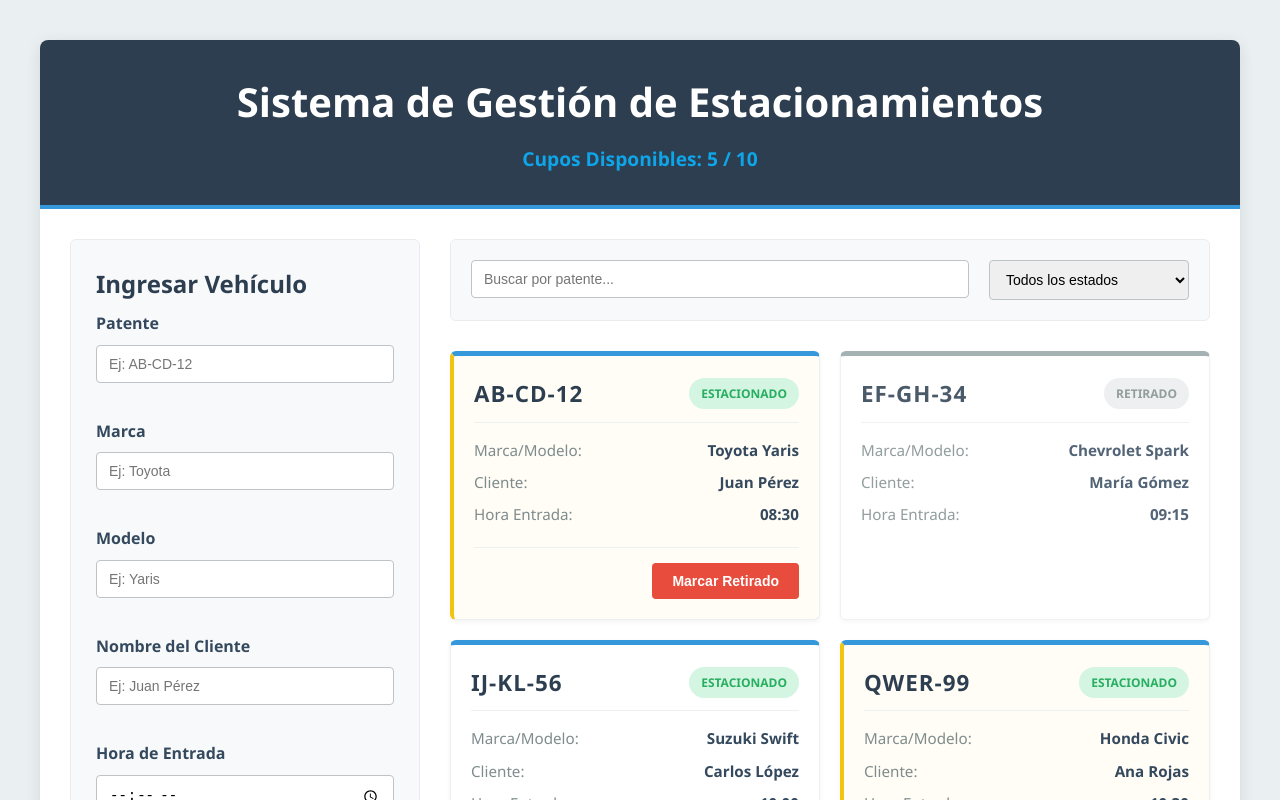
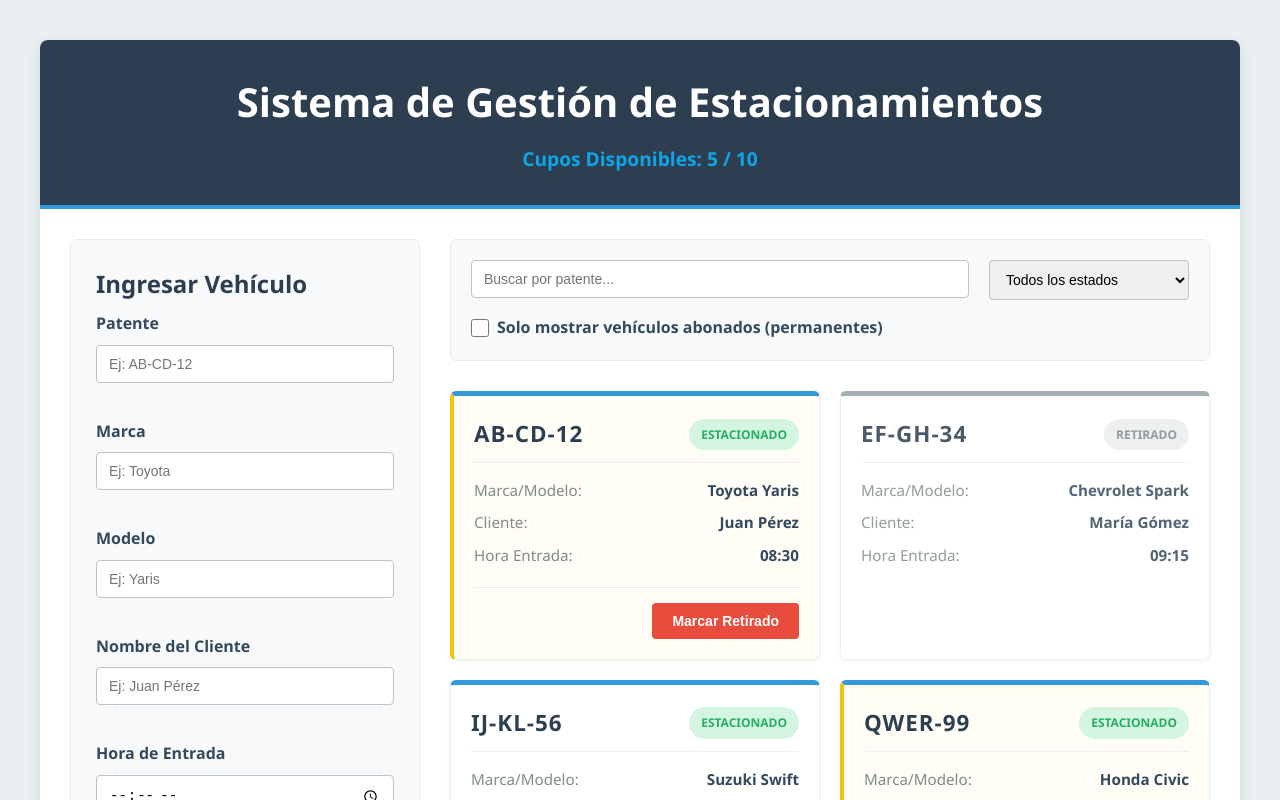
Before and after one commit to OsvaDev-HUB/Evaluaci-n-N-3-Programaci-n-Front-End-, a React (Vite) app: page / in a window 1280 px wide. Shown: the top 800 px of the page. Built offline with nearby package versions, Linux system fonts and the light colour scheme.

Commit message:
feat: Se añade filtro de vehiculos abonados

```diff
--- a/src/App.jsx
+++ b/src/App.jsx
@@ -8,6 +8,7 @@ function App() {
   const [vehicles, setVehicles] = useState([]);
   const [filterText, setFilterText] = useState('');
   const [filterStatus, setFilterStatus] = useState('todos');
+  const [filterPermanent, setFilterPermanent] = useState(false);
   const [isLoading, setIsLoading] = useState(true);
 
   const CUPOS_TOTALES = 10;
@@ -69,7 +70,8 @@ function App() {
   const filteredVehicles = vehicles.filter(vehicle => {
     const matchesText = vehicle.patente.toLowerCase().includes(filterText.toLowerCase());
     const matchesStatus = filterStatus === 'todos' || vehicle.estado === filterStatus;
-    return matchesText && matchesStatus;
+    const matchesPermanent = !filterPermanent || vehicle.permanente;
+    return matchesText && matchesStatus && matchesPermanent;
   });
 
   return (
@@ -95,6 +97,8 @@ function App() {
               onFilterTextChange={setFilterText}
               filterStatus={filterStatus}
               onFilterStatusChange={setFilterStatus}
+              filterPermanent={filterPermanent}
+              onFilterPermanentChange={setFilterPermanent}
             />
 
             <VehicleList
--- a/src/components/FilterBar.jsx
+++ b/src/components/FilterBar.jsx
@@ -1,6 +1,7 @@
-function FilterBar({ filterText, onFilterTextChange, filterStatus, onFilterStatusChange }) {
+function FilterBar({ filterText, onFilterTextChange, filterStatus, onFilterStatusChange, filterPermanent, onFilterPermanentChange }) {
   return (
-    <div className="filter-bar-container glass-panel">
+    <div className="filter-bar-container glass-panel" style={{ flexDirection: 'column', gap: '15px' }}>
+      <div style={{ display: 'flex', gap: '20px', width: '100%' }}>
         <div className="filter-input-wrapper">
           <input
             type="text"
@@ -24,6 +25,19 @@ function FilterBar({ filterText, onFilterTextChange, filterStatus, onFilterStatu
           </select>
         </div>
       </div>
+
+      <div className="filter-checkbox-wrapper">
+        <label style={{ display: 'flex', alignItems: 'center', gap: '8px', cursor: 'pointer', fontWeight: 'bold', color: '#34495e' }}>
+          <input
+            type="checkbox"
+            checked={filterPermanent}
+            onChange={(e) => onFilterPermanentChange(e.target.checked)}
+            style={{ width: '18px', height: '18px', cursor: 'pointer' }}
+          />
+          Solo mostrar vehículos abonados (permanentes)
+        </label>
+      </div>
+    </div>
   );
 }
 
```
Lines whose indentation alone changed are shown as unchanged.
